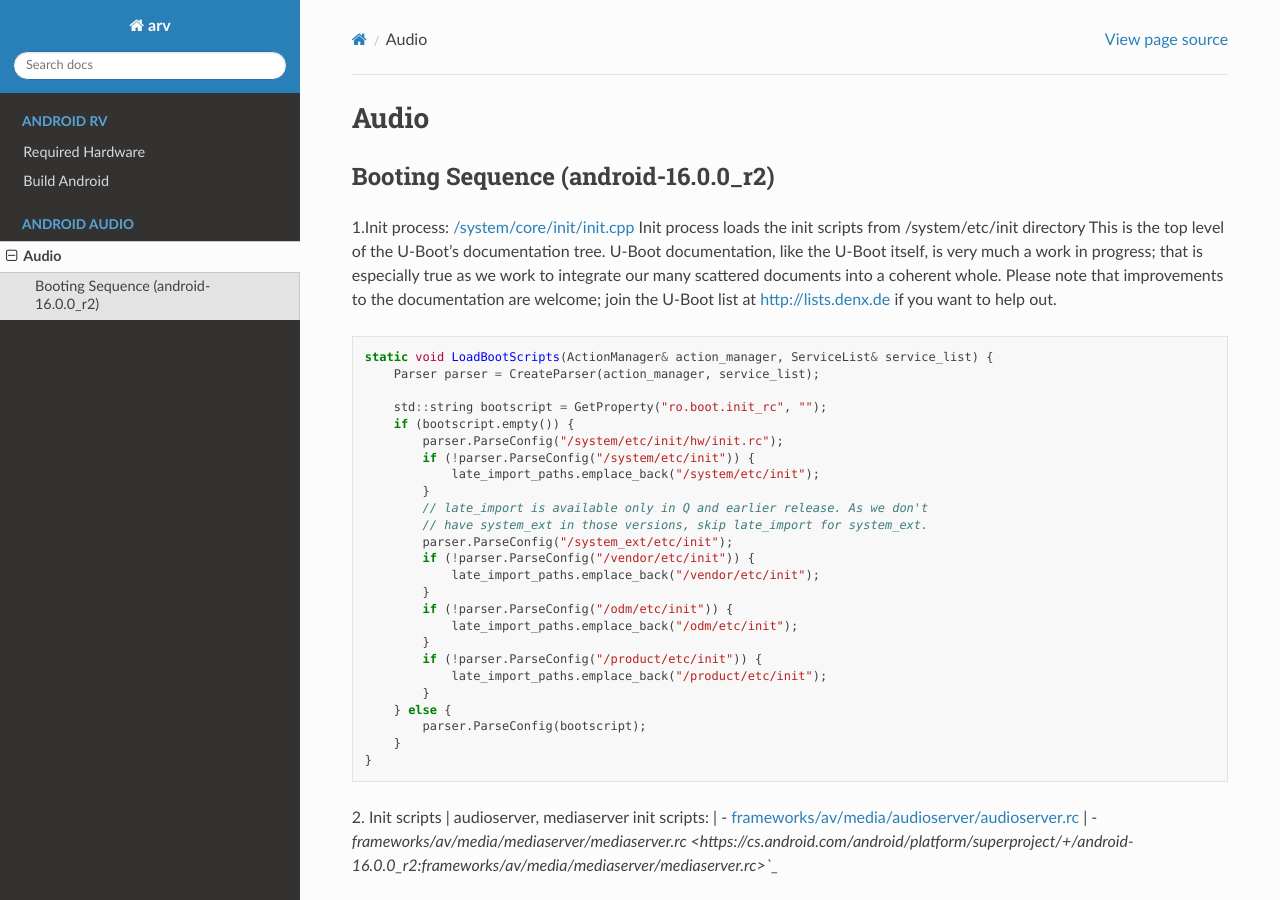
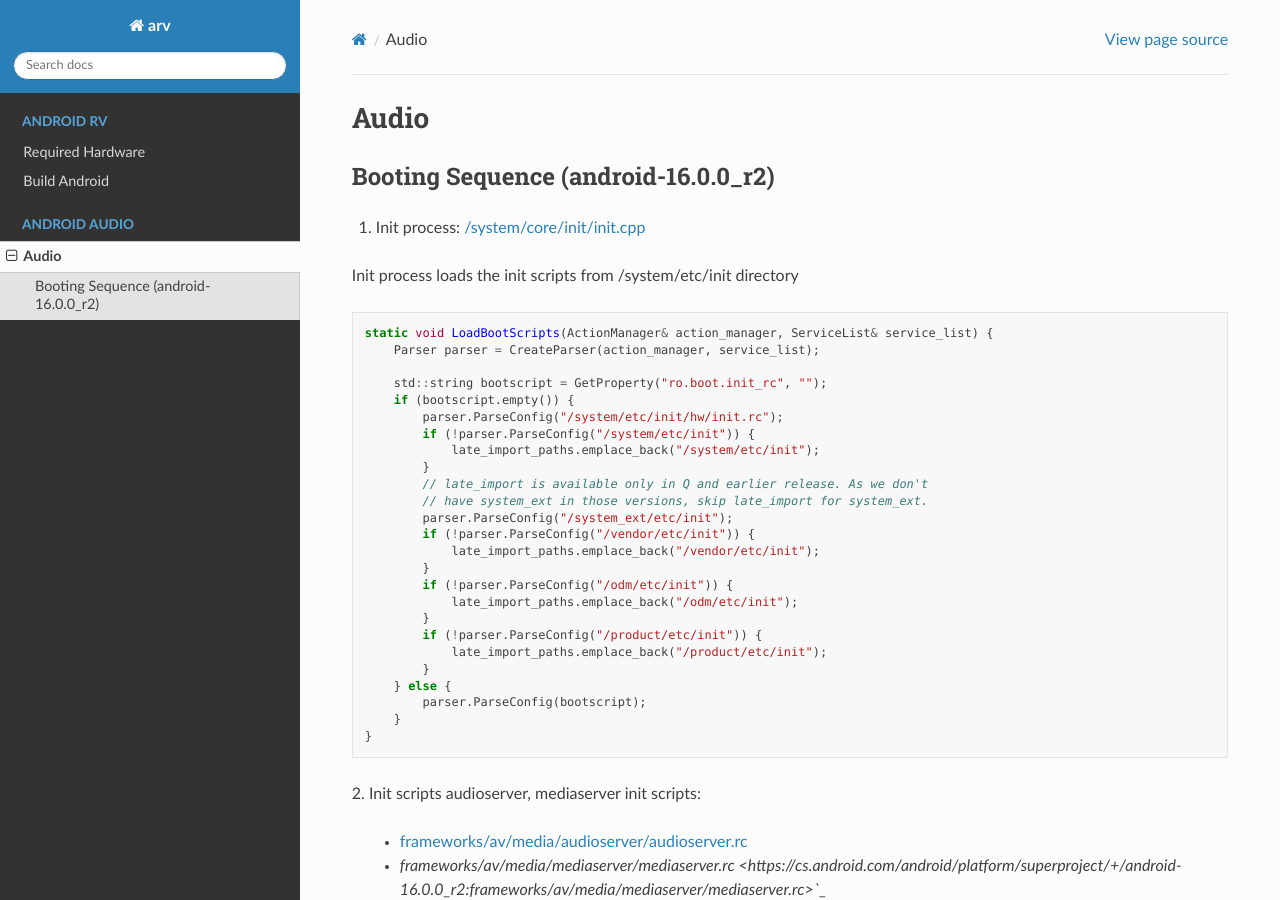
Before and after one commit to duc-nguyenhoang/readthedocs-home, a Sphinx documentation site: the page built from source/audio/doc.rst, in a window 1280 px wide and 900 px high. Built offline with Sphinx 7.4.7 and the Read the Docs theme 3.1.0, drawn with Linux system fonts in a browser that asks for light colours; pages that are not in the unit, such as notebooks, are missing from menus.

```diff
--- a/source/audio/doc.rst
+++ b/source/audio/doc.rst
@@ -3,14 +3,9 @@
 =====
 Booting Sequence (android-16.0.0_r2)
 ==========================================
-1.Init process: `/system/core/init/init.cpp <https://cs.android.com/android/platform/superproject/+/android-16.0.0_r2:system/core/init/init.cpp>`_ \
+1. Init process: `/system/core/init/init.cpp <https://cs.android.com/android/platform/superproject/+/android-16.0.0_r2:system/core/init/init.cpp>`_
+
 Init process loads the init scripts from /system/etc/init directory
-This is the top level of the U-Boot's documentation tree.  U-Boot
-documentation, like the U-Boot itself, is very much a work in progress;
-that is especially true as we work to integrate our many scattered
-documents into a coherent whole.  Please note that improvements to the
-documentation are welcome; join the U-Boot list at http://lists.denx.de
-if you want to help out.
 
 .. code-block:: cpp
 
@@ -41,9 +36,10 @@
     }
 
 2. Init scripts
-| audioserver, mediaserver init scripts:
-| - `frameworks/av/media/audioserver/audioserver.rc <https://cs.android.com/android/platform/superproject/+/android-16.0.0_r2:frameworks/av/media/audioserver/audioserver.rc>`_
-| - `frameworks/av/media/mediaserver/mediaserver.rc <https://cs.android.com/android/platform/superproject/+/android-16.0.0_r2:frameworks/av/media/mediaserver/mediaserver.rc>`_`
+audioserver, mediaserver init scripts:
+
+    - `frameworks/av/media/audioserver/audioserver.rc <https://cs.android.com/android/platform/superproject/+/android-16.0.0_r2:frameworks/av/media/audioserver/audioserver.rc>`_
+    - `frameworks/av/media/mediaserver/mediaserver.rc <https://cs.android.com/android/platform/superproject/+/android-16.0.0_r2:frameworks/av/media/mediaserver/mediaserver.rc>`_`
 
 2. init script
 audioserver.rc
```
